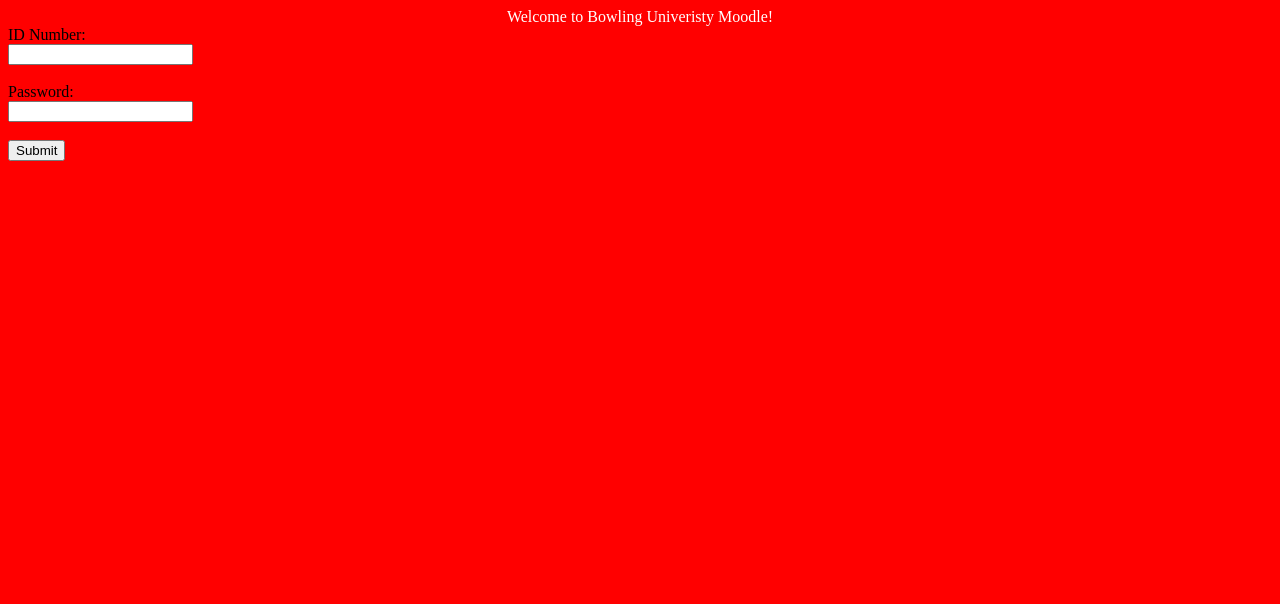
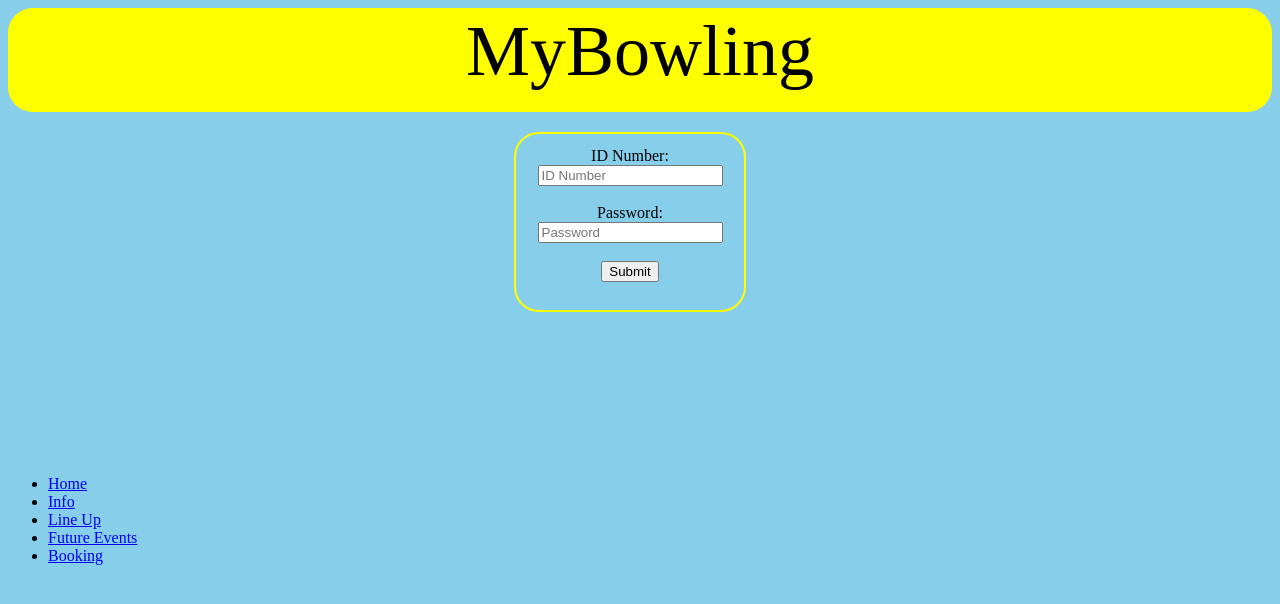
Before and after one commit to Dan-GL/Team-Name, a plain HTML site: page index.html in a window 1280 px wide. Drawn offline with Linux system fonts and the light colour scheme.

Commit message:
Added stylesheet

```diff
--- a/index.html
+++ b/index.html
@@ -4,17 +4,28 @@
     </head>
     <title>Moodle Login</title>
     <body>
-        <header>Welcome to Bowling Univeristy Moodle!</header>
-        <loginbox>
+        <header>MyBowling</header>
+        <section>
+            <div class="loginbox">
                 <form>
                     ID Number: <br>
-                <input type="text" name="IDinput">
+                    <input type="text" name="username" placeholder="ID Number">
                     <br><br>
                     Password: <br>
-                <input type="password" name="password">
+                    <input type="password" name="password" placeholder="Password">
                     <br><br>
                     <button type="button" name="submit">Submit</button>
                 </form>
-        </loginbox>
+            </div>
+        </section>
     </body>
+    <nav>
+        <ul>
+            <li><a href="#top">Home</a></li>
+            <li><a href=info.html>Info</a></li>
+            <li><a href=performers.html>Line Up</a></li>
+            <li><a href=events.html>Future Events</a></li>
+            <li><a href=booking.html>Booking</a></li>
+        </ul>
+    </nav>
 </html>
--- a/style.css
+++ b/style.css
@@ -1,15 +1,37 @@
 body {
-    background-color: red;
+    background-color: 87ceeb;
 }
 
 header {
-    color: white;
+    height: 100px;
+    font-size: 54pt;
+    background-color: yellow;
     text-align: center;
+    border-radius: 25px;
+    border: 2px solid yellow;
 }
 
-loginbox {
-    border: 5px;
-    border-color: black;
-    fill: white;
-    align-items: center;
+.loginbox {
+    float: center;
+    text-align:center;
+    border: 2px solid yellow;
+    border-radius: 25px;
+    margin-right: 20px;
+    margin-bottom: 20px;
+    margin-top: 20px;
+    padding: 5%;
 }
+
+footer {
+    text-align: center;
+    border-top: 2px solid white;
+    padding: 10px;
+    margin: 10px;
+}
+
+section {
+    margin-left: 30%;
+    margin-right: 30%;
+
+	padding: 0% 10% 10% 10%;
+}
```
Lines whose indentation alone changed are shown as unchanged.
